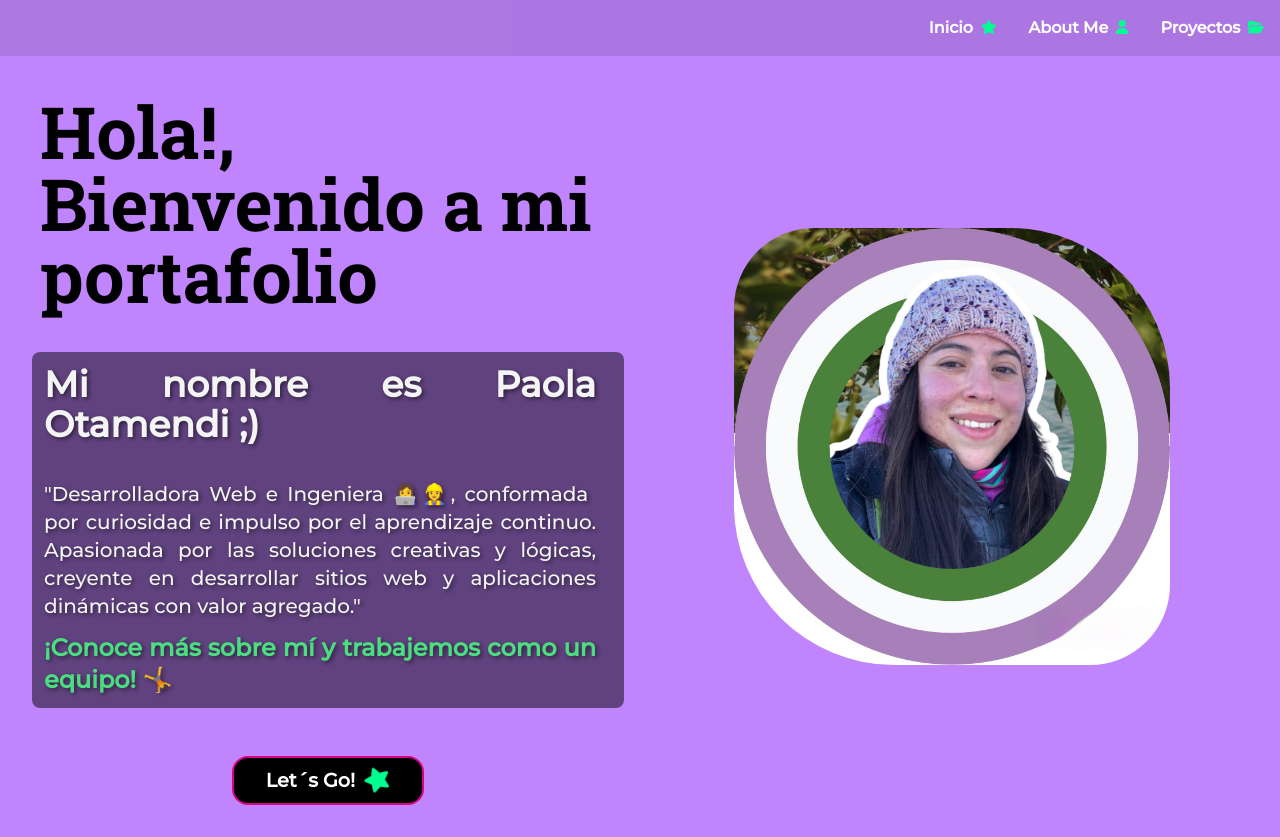
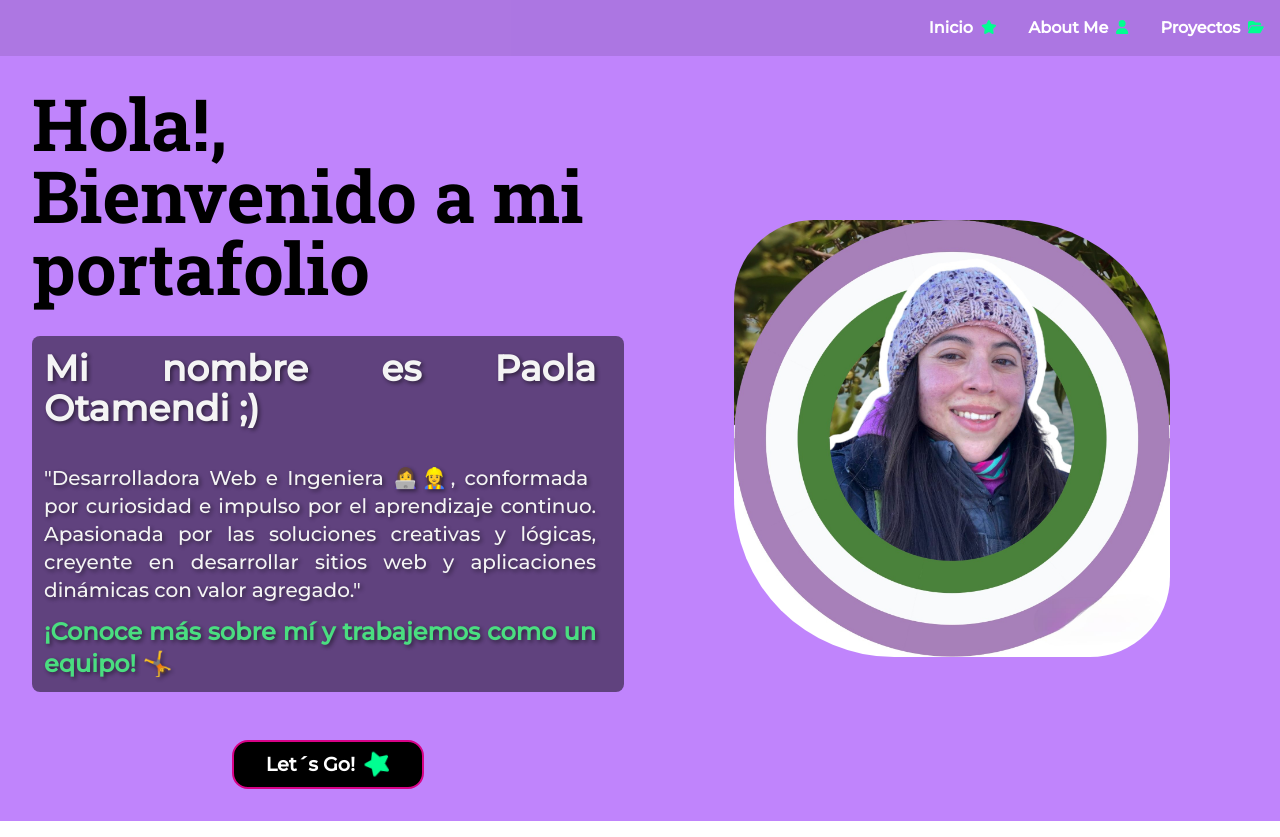
Before and after one commit to PaolaOtamendi/Portafolio, a React (Vite) app: page / in a window 1280 px wide. Built offline with nearby package versions, Linux system fonts and the light colour scheme.

Commit message:
fix tamaño de letra home

```diff
--- a/src/components/Home.jsx
+++ b/src/components/Home.jsx
@@ -13,7 +13,7 @@ const Home = () => {
 
       <section className="contain-section1">
         <div className="contain-text">
-            <h1 className="title-welcome text-7xl m-6">
+            <h1 className="title-welcome">
               Hola!, Bienvenido a mi portafolio
             </h1>
 
--- a/src/components/home.css
+++ b/src/components/home.css
@@ -18,6 +18,9 @@
     font-family: 'Roboto Slab', sans-serif;
     font-weight: bold;
     color: #000000;
+    margin: 1rem; /* Cambio de m-6 a 1 rem de margin*/
+    font-size: 4.5rem; /* Cambio de text-7xl*/
+    line-height: 1;
 }
 
 .contain-iam {
```
